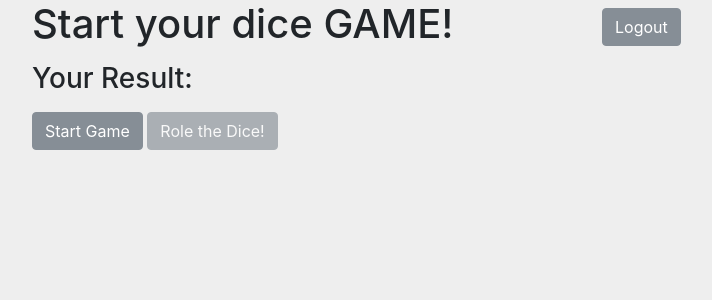
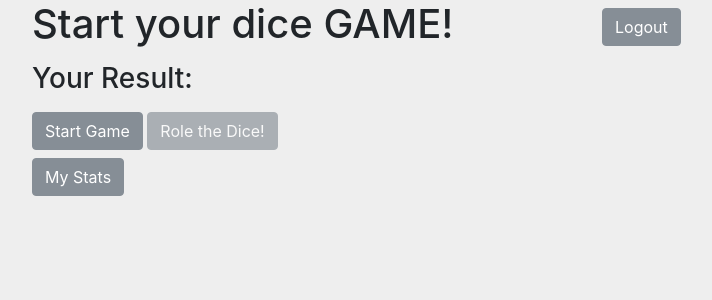
Before and after one commit to Shniuras/dice_game, a PHP site: page / in a window 1280 px wide. Shown: the top 300 px of the page, without its empty margins (53-765 px from the left). Run offline with PHP 8.4, Linux system fonts and the light colour scheme; the visitor is signed in with stand-in values (Sample User, id 1); some libraries are stand-ins or nearby versions.

Commit message:
Added button to stats.php

```diff
--- a/index.php
+++ b/index.php
@@ -55,6 +55,11 @@ if(!isset($_SESSION['username'])){
             <button id="rollDice" class="btn btn-secondary sm">Role the Dice!</button>
         </div>
     </div>
+    <div class="row mt-2">
+        <div class="col">
+        <button id="stats" class="btn btn-secondary sm" onclick="location.href='stats.php'">My Stats</button>
+        </div>
+    </div>
 </div>
 
 
--- a/script.js
+++ b/script.js
@@ -1,5 +1,4 @@
 document.getElementById("rollDice").disabled = true;
-
 
 document.getElementById("startGame").onclick = function(){
     document.getElementById("firstDice").innerHTML = "0";
@@ -9,8 +8,10 @@ document.getElementById("startGame").onclick = function(){
     document.getElementById("rollDice").disabled = false;
     document.getElementById('win').innerHTML = "";
     document.getElementById('gameOver').innerHTML = "";
+
     attempt=0;
     win = 0;
+
         document.getElementById("rollDice").onclick = function() {
             if (attempt < 4) {
                 attempt++;
@@ -43,7 +44,7 @@ document.getElementById("startGame").onclick = function(){
                     document.getElementById('win').innerHTML = "";
                 }
 
-            } else  {
+            } else {
                     document.getElementById("rollDice").disabled = true;
                     document.getElementById('gameOver').innerHTML = "Game Over";
 
--- a/stats.php
+++ b/stats.php
@@ -15,7 +15,10 @@ session_start();
   <body>
     <div class="container">
     	<div class="row">
-    		<h1>Your Stats</h1>
+    		<h1><?php echo $_SESSION["username"]?> Stats</h1>
+            <div class="col mt-2">
+                <button class="btn btn-secondary sm" onclick="location.href='index.php'">Back</button>
+            </div>
     	</div>
     	<div class="row">
     		<div class="col-8">
```
